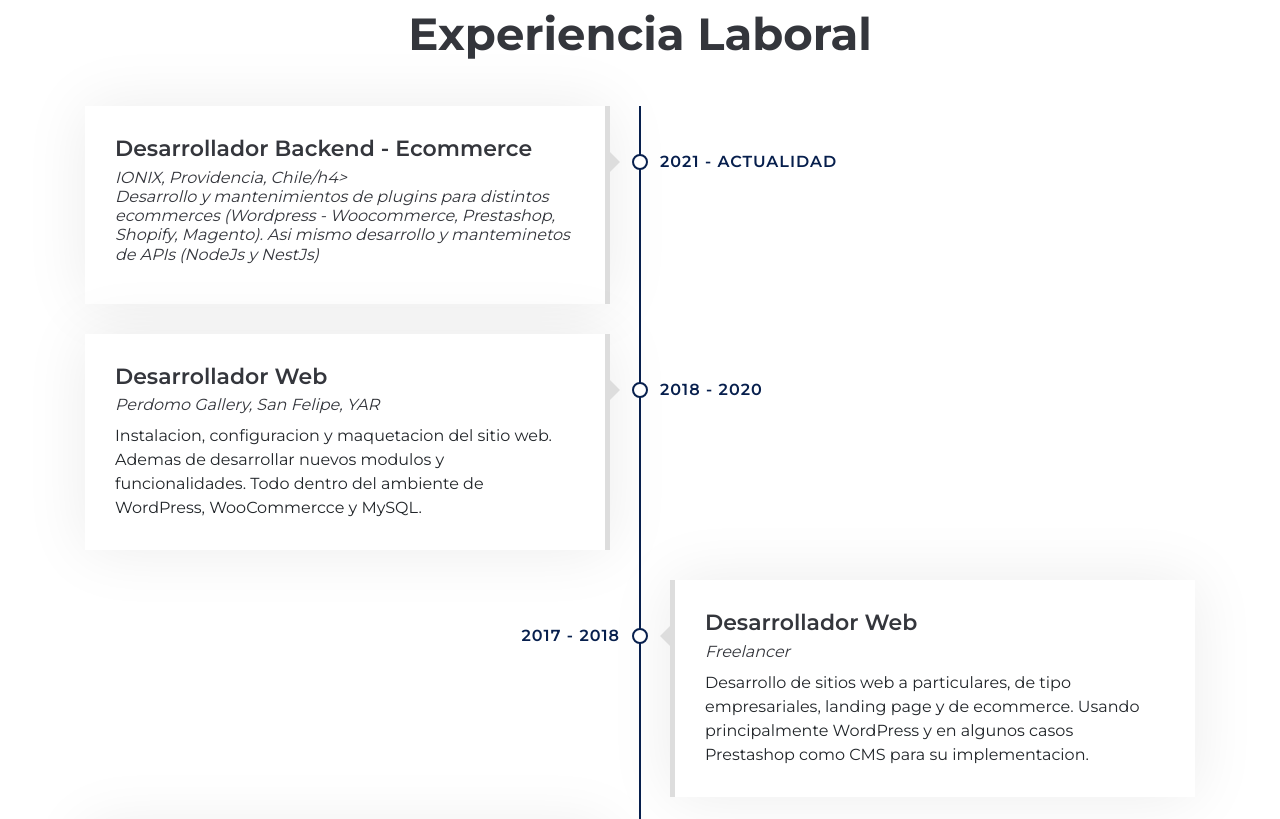
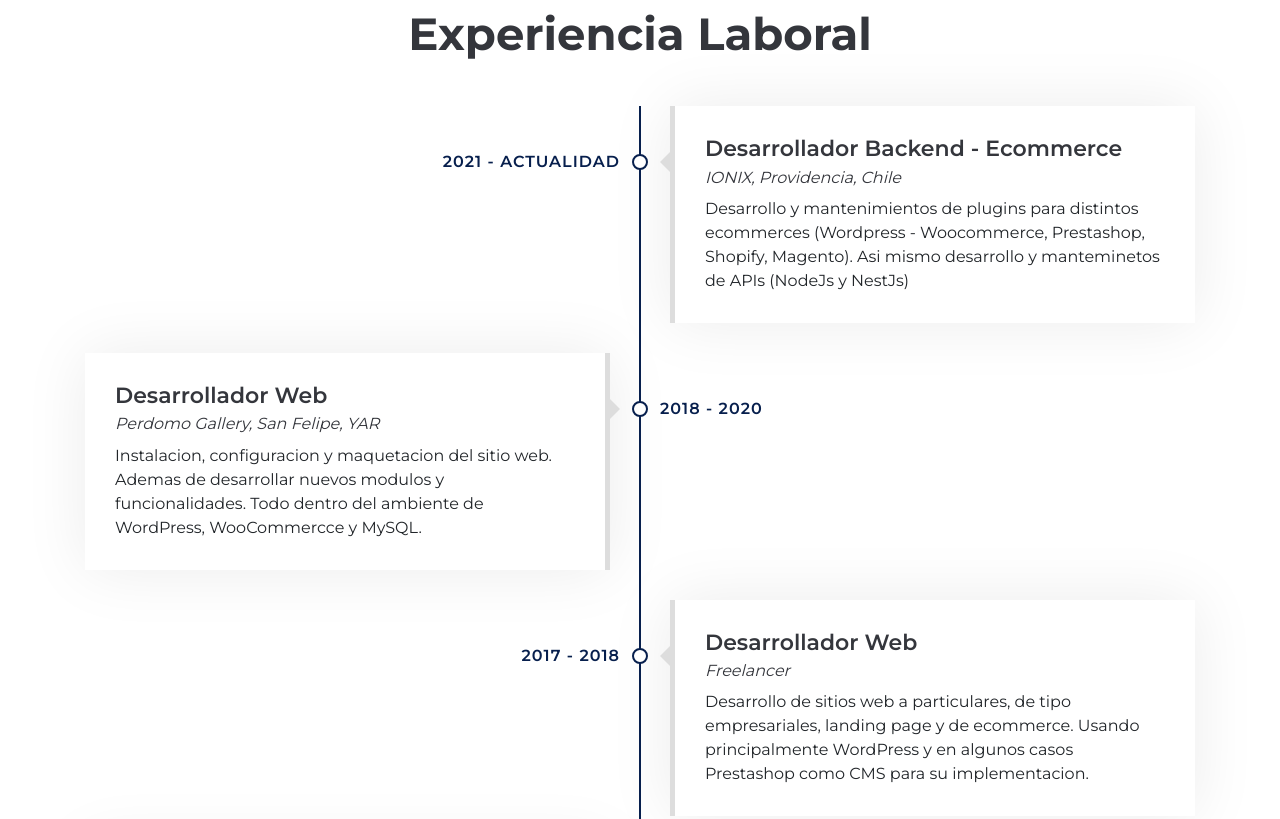
Before and after one commit to ing-joserodriguez/about-me, a plain HTML site: page index.html in a window 1280 px wide. Shown: the part 2234-3053 px from the top of the page. Drawn offline with nearby package versions, Linux system fonts and the light colour scheme; animation ran at ten frames a second.

Commit message:
fix estructura html

```diff
--- a/index.html
+++ b/index.html
@@ -226,11 +226,11 @@
                     <h2>Experiencia Laboral</h2>
                 </header>
                 <div class="timeline">
-                    <div class="timeline-item left wow slideInLeft" data-wow-delay="0.1s">
+                    <div class="timeline-item right wow slideInRight" data-wow-delay="0.1s">
                         <div class="timeline-text">
                             <div class="timeline-date">2021 - Actualidad</div>
                             <h2>Desarrollador Backend - Ecommerce</h2>
-                            <h4>IONIX, Providencia, Chile/h4>
+                            <h4>IONIX, Providencia, Chile</h4>
                             <p>
                                 Desarrollo y mantenimientos de plugins para distintos ecommerces (Wordpress - Woocommerce, Prestashop, Shopify, Magento). Asi mismo desarrollo y manteminetos de APIs (NodeJs y NestJs)
                             </p>
```
